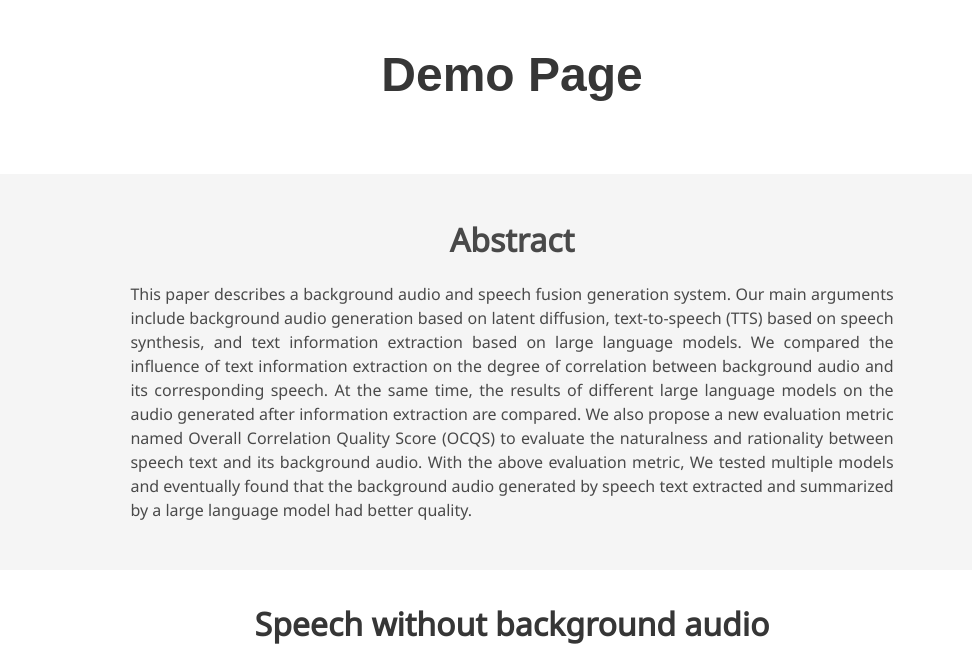
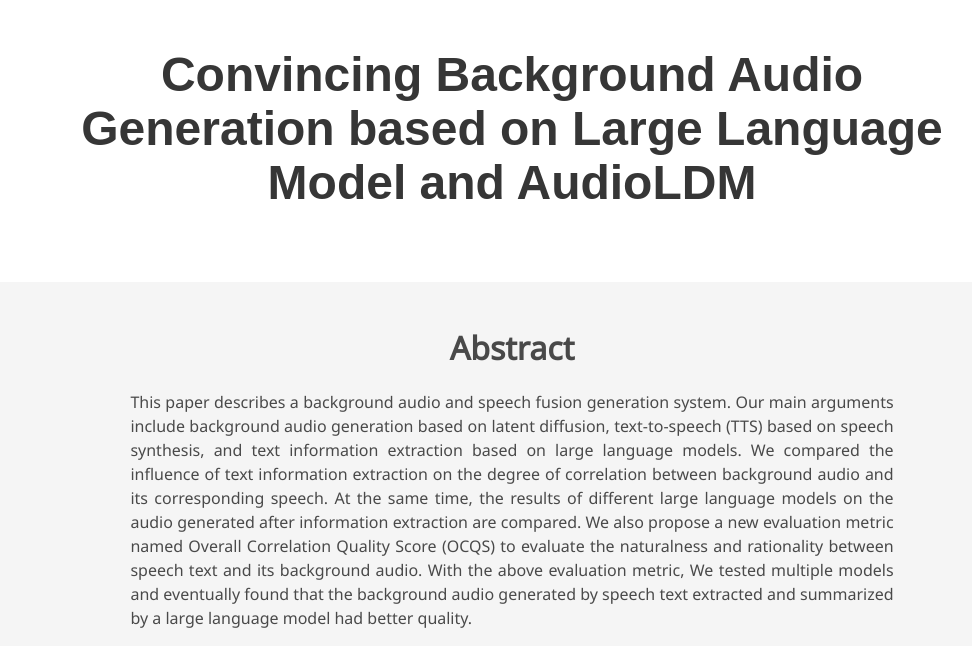
Before and after one commit to YWDDLiang/iscslp_show, a plain HTML site: page index.html in a window 1280 px wide. Shown: the top 646 px of the page, without its empty margins (128-1100 px from the left). Drawn offline with nearby package versions, Linux system fonts and the light colour scheme; some icons are missing; a web font is replaced by a local one.

Commit message:
Update index.html

```diff
--- a/index.html
+++ b/index.html
@@ -34,7 +34,7 @@
       <div class="container is-max-desktop">
         <div class="columns is-centered">
           <div class="column has-text-centered">
-            <h1 class="title is-1 publication-title">Demo Page</h1>
+            <h1 class="title is-1 publication-title">Convincing Background Audio Generation based on Large Language Model and AudioLDM</h1>
             <div class="is-size-5 publication-authors">
               <!-- Paper authors -->
 
```
